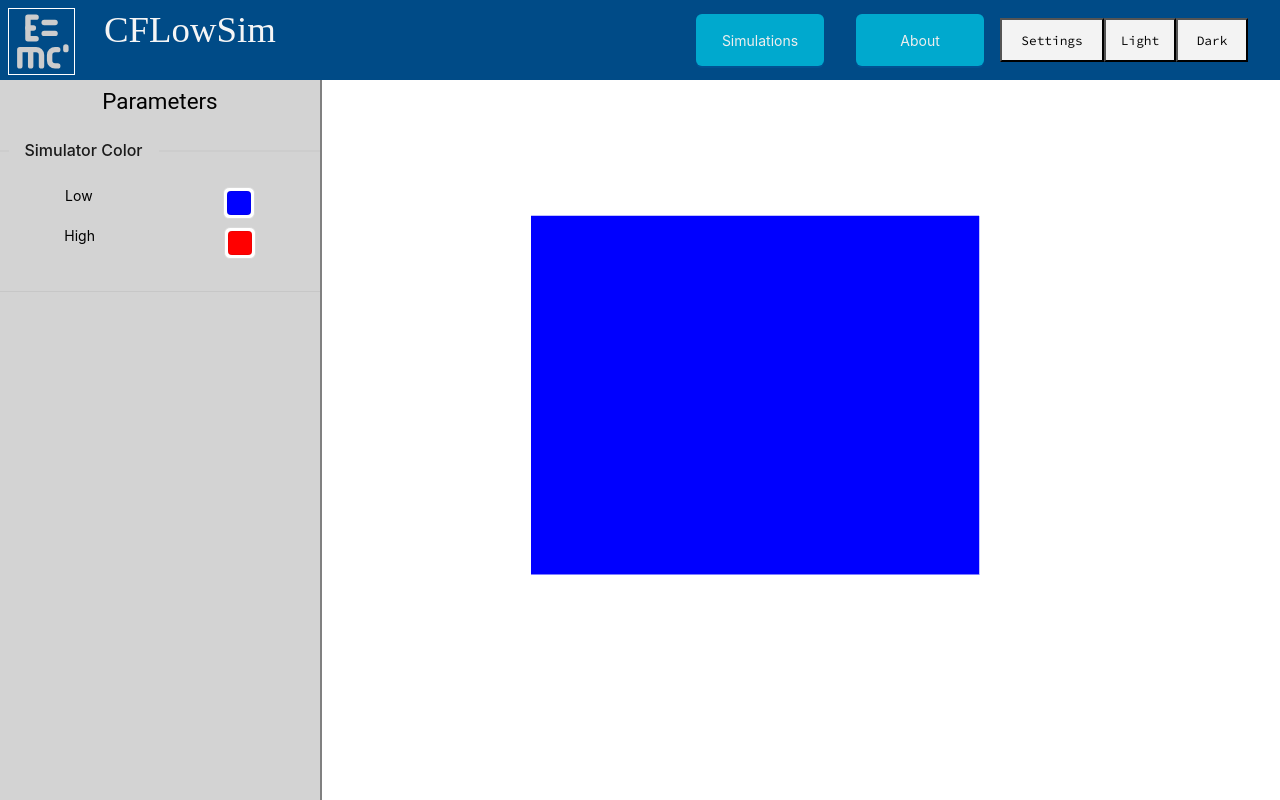
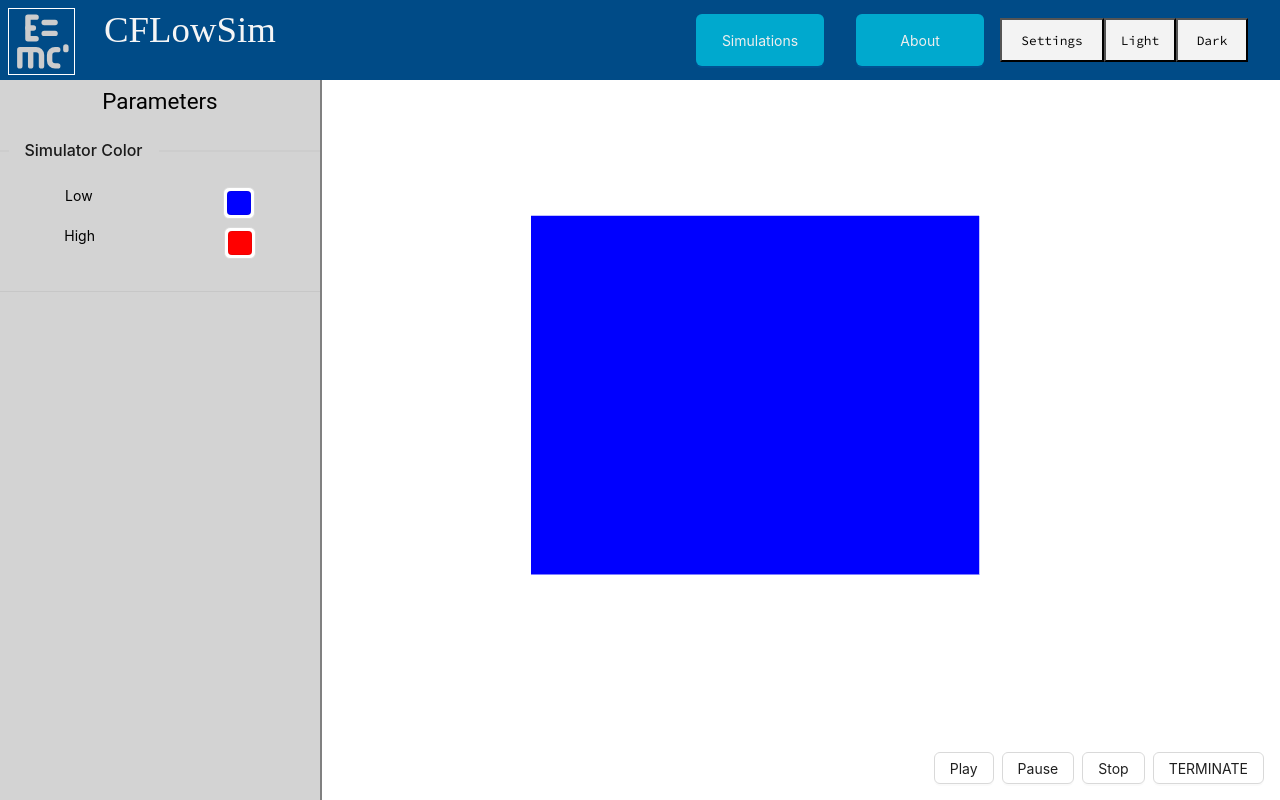
Before and after one commit to techlauncher-mlai-edge-physics/CFlowSim, a Next.js app: page / in a window 1280 px wide. Built offline with nearby package versions, Linux system fonts and the light colour scheme; a web font is replaced by a local one.

Commit message:
feat(index): add ControlBar for simulation (#21)

```diff
--- /dev/null
+++ b/components/ControlBar.tsx
@@ -0,0 +1,50 @@
+import { Button, Space } from "antd";
+import styled from "styled-components";
+
+export const ControlBarContainer = styled(Space)`
+  position: absolute;
+  bottom: 1rem;
+  right: 1rem;
+  z-index: 100;
+  display: flex;
+`;
+
+interface ControlBarProps {
+  worker: Worker;
+}
+
+export default function ControlBar(props: ControlBarProps): React.ReactElement {
+  const { worker } = props;
+  return (
+    <ControlBarContainer size="small" direction="horizontal">
+      <Button
+        onClick={() => {
+          worker.postMessage({ func: "start" });
+        }}
+      >
+        Play
+      </Button>
+      <Button
+        onClick={() => {
+          worker.postMessage({ func: "pause" });
+        }}
+      >
+        Pause
+      </Button>
+      <Button
+        onClick={() => {
+          worker.postMessage({ func: "stop" });
+        }}
+      >
+        Stop
+      </Button>
+      <Button
+        onClick={() => {
+          worker.terminate();
+        }}
+      >
+        TERMINATE
+      </Button>
+    </ControlBarContainer>
+  );
+}
--- a/pages/index.tsx
+++ b/pages/index.tsx
@@ -6,6 +6,7 @@ import { Canvas } from "@react-three/fiber";
 import styled from "styled-components";
 import { DiffusionPlane, SimulationParams } from "@components/Simulation";
 import { useEffect, useState } from "react";
+import ControlBar from "@components/ControlBar";
 
 const SimulatorContainer = styled.div`
   position: absolute;
@@ -13,11 +14,12 @@ const SimulatorContainer = styled.div`
   top: 6rem;
   width: calc(100vw - 22rem);
   height: calc(100vh - 7rem);
+  z-index: 0;
 `;
 const Simulator = styled(Canvas)`
   background: transparent;
+  z-index: 0;
 `;
-
 const Main = styled.main`
   position: absolute;
   left: 0;
@@ -25,6 +27,7 @@ const Main = styled.main`
   width: 100vw;
   height: 100vh;
   background: transparent;
+  z-index: 0;
 `;
 
 export default function Home(): React.ReactElement {
@@ -73,6 +76,7 @@ export default function Home(): React.ReactElement {
             />
           </Simulator>
         </SimulatorContainer>
+        <ControlBar worker={worker} />
       </Main>
     </>
   );
```
